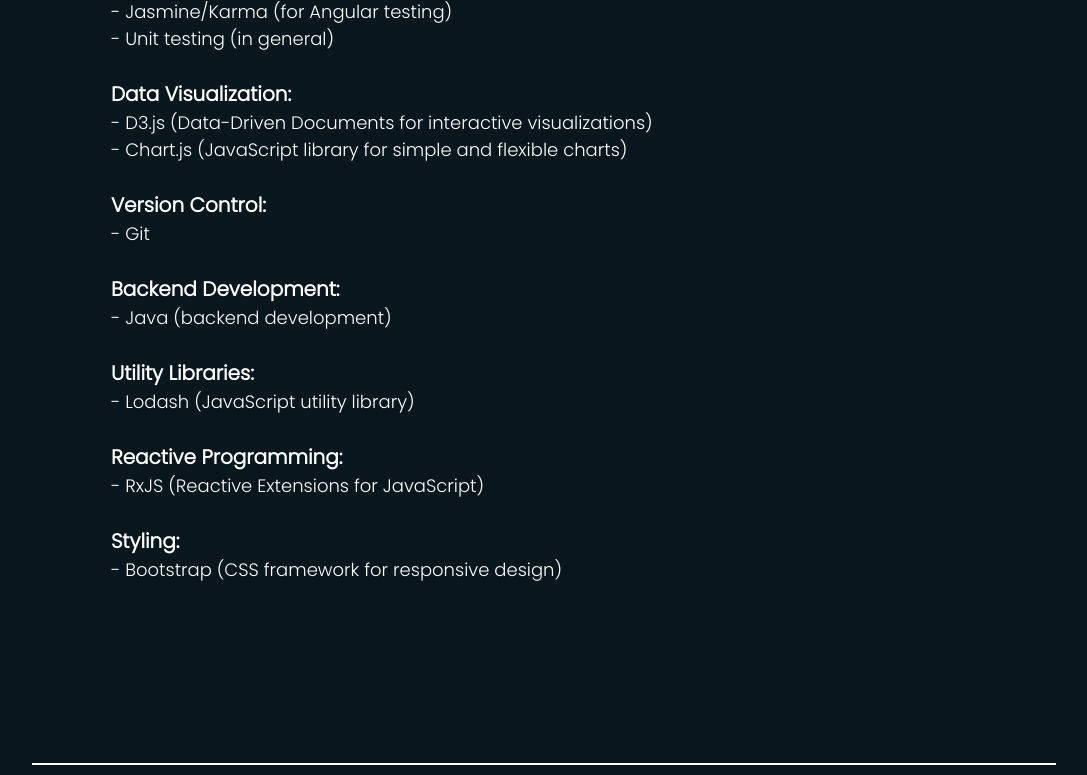
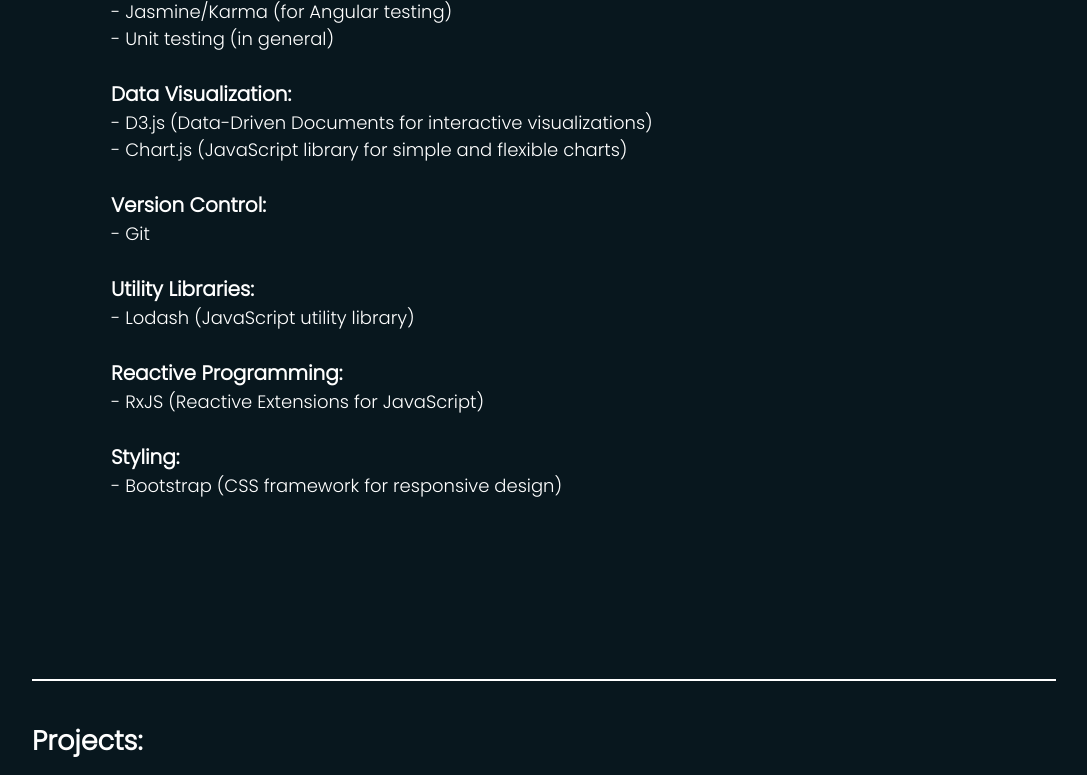
Before and after one commit to KartikSingh1010/Portfolio, a plain HTML site: page index.html in a window 1280 px wide. Shown: the part 2567-3342 px from the top of the page, without its empty margins (96-1183 px from the left). Drawn offline with nearby package versions, Linux system fonts and the light colour scheme.

Commit message:
change techstack

```diff
--- a/index.html
+++ b/index.html
@@ -127,9 +127,6 @@
                 <b>Version Control:</b>
                 - Git
 
-                <b>Backend Development:</b>
-                - Java (backend development)
-
                 <b>Utility Libraries:</b>
                 - Lodash (JavaScript utility library)
 
```
